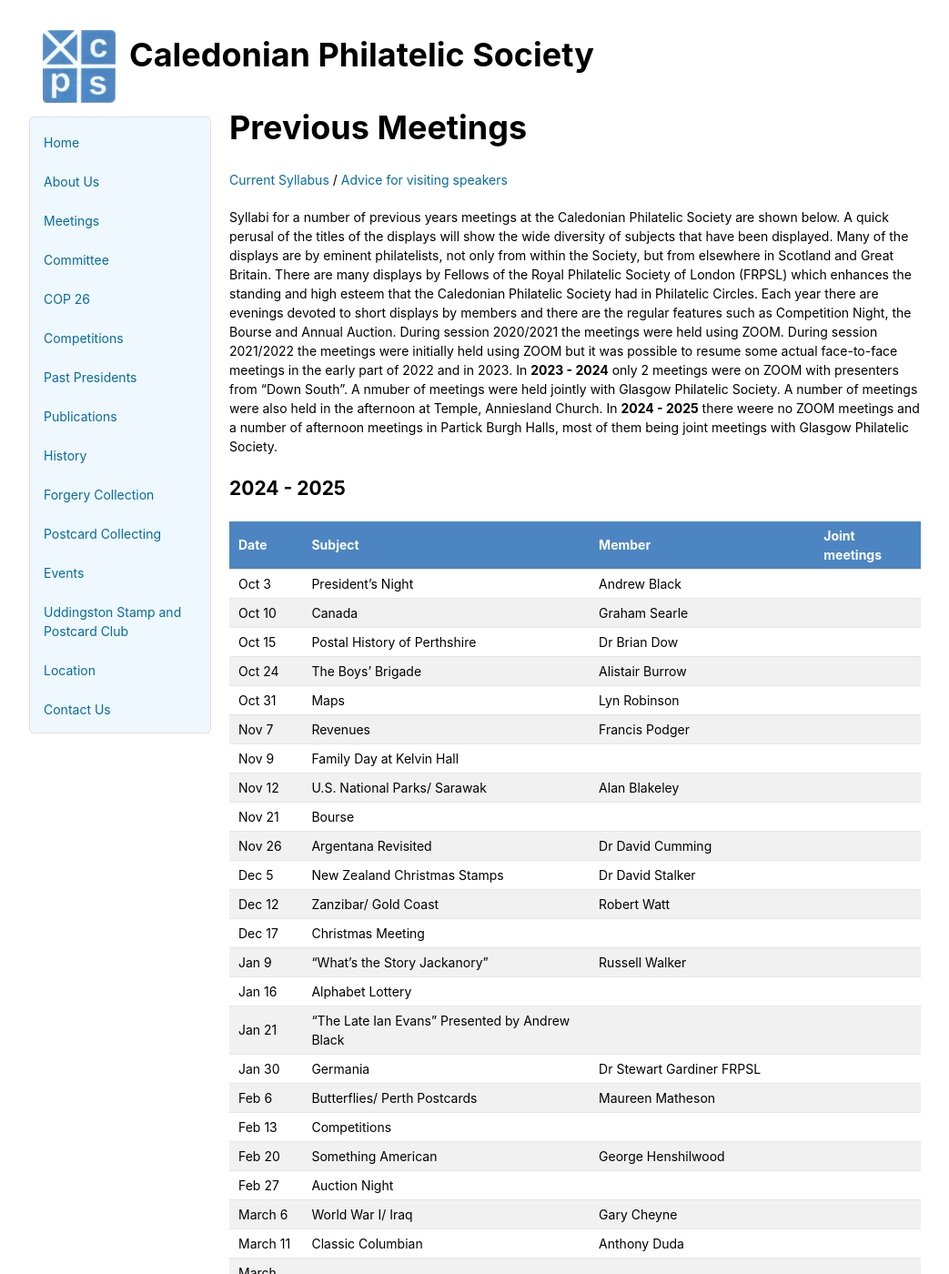
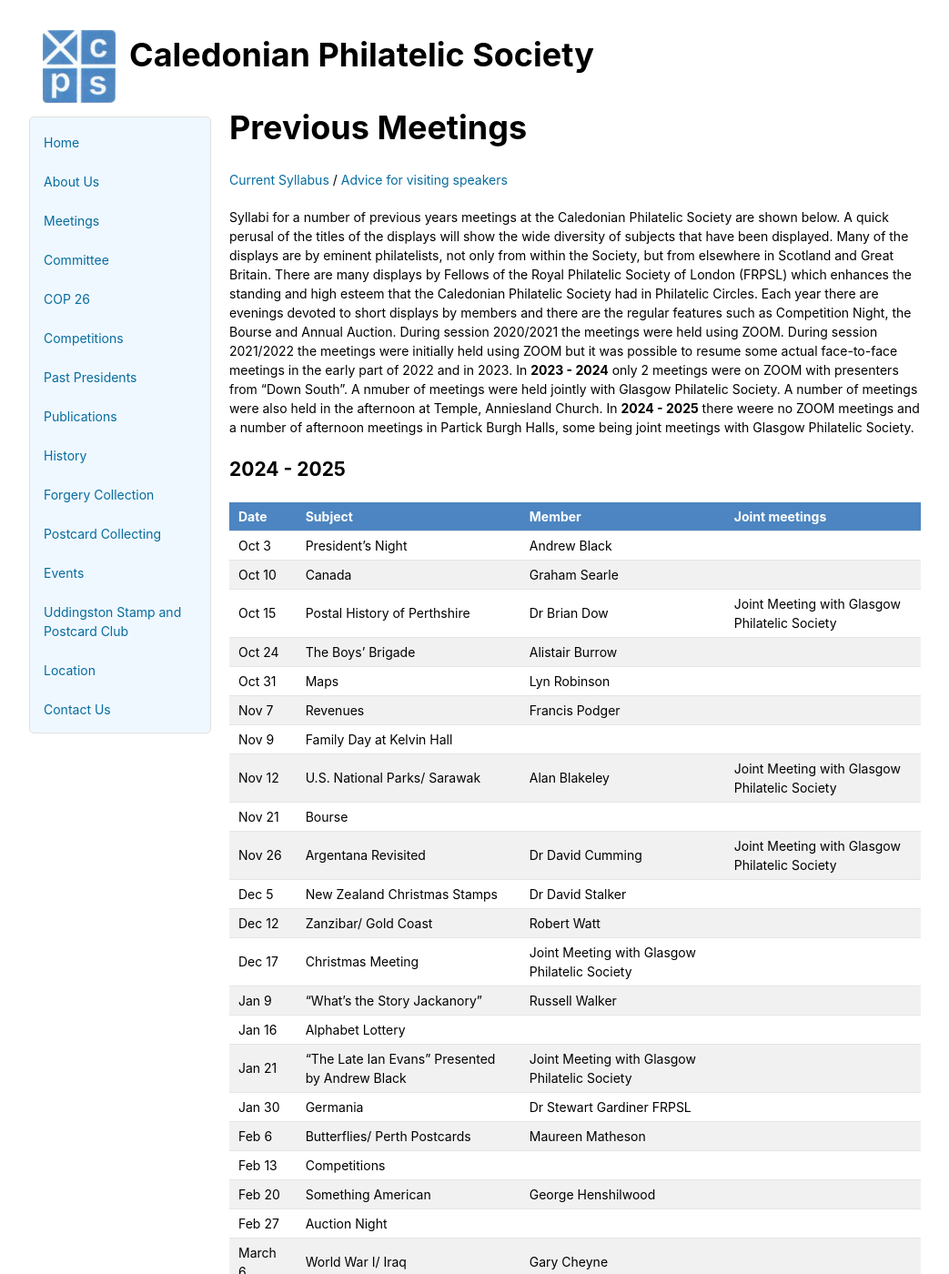
Before and after one commit to astalker/caledonian-stamps, a Jekyll site: the page built from previous-meetings.md, in a window 1280 px wide and 1400 px high. Shown: the whole window at 91% size, without its empty margins (118-1161 px from the left). Built offline with Jekyll 4.4.1, drawn with Linux system fonts in a browser that asks for light colours; our own code applies the rules of GitHub Pages for plain Markdown files; some of the changed text lies outside the part shown.

Commit message:
Update previous-meetings Joint meetings identified

```diff
--- a/previous-meetings.md
+++ b/previous-meetings.md
@@ -2,7 +2,7 @@
 
 [Current Syllabus](./meetings) / [Advice for visiting speakers](./advice-for-visiting-speakers)
 
-Syllabi for a number of previous years meetings at the Caledonian Philatelic Society are shown below. A quick perusal of the titles of the displays will show the wide diversity of subjects that have been displayed. Many of the displays are by eminent philatelists, not only from within the Society, but from elsewhere in Scotland and Great Britain. There are many displays by Fellows of the Royal Philatelic Society of London (FRPSL) which enhances the standing and high esteem that the Caledonian Philatelic Society had in Philatelic Circles. Each year there are evenings devoted to short displays by members and there are the regular features such as Competition Night, the Bourse and Annual Auction. During session 2020/2021 the meetings were held using ZOOM. During session 2021/2022 the meetings were initially held using ZOOM but it was possible to resume some actual face-to-face meetings in the early part of 2022 and in 2023. In  **2023 - 2024** only 2 meetings were on ZOOM with presenters from "Down South". A nmuber of meetings were held jointly with Glasgow Philatelic Society. A number of meetings were also held in the afternoon at Temple, Anniesland Church. In **2024 - 2025** there weere no ZOOM meetings and a number of afternoon meetings in Partick Burgh Halls, most of them being joint meetings with Glasgow Philatelic Society.
+Syllabi for a number of previous years meetings at the Caledonian Philatelic Society are shown below. A quick perusal of the titles of the displays will show the wide diversity of subjects that have been displayed. Many of the displays are by eminent philatelists, not only from within the Society, but from elsewhere in Scotland and Great Britain. There are many displays by Fellows of the Royal Philatelic Society of London (FRPSL) which enhances the standing and high esteem that the Caledonian Philatelic Society had in Philatelic Circles. Each year there are evenings devoted to short displays by members and there are the regular features such as Competition Night, the Bourse and Annual Auction. During session 2020/2021 the meetings were held using ZOOM. During session 2021/2022 the meetings were initially held using ZOOM but it was possible to resume some actual face-to-face meetings in the early part of 2022 and in 2023. In  **2023 - 2024** only 2 meetings were on ZOOM with presenters from "Down South". A nmuber of meetings were held jointly with Glasgow Philatelic Society. A number of meetings were also held in the afternoon at Temple, Anniesland Church. In **2024 - 2025** there weere no ZOOM meetings and a number of afternoon meetings in Partick Burgh Halls, some being joint meetings with Glasgow Philatelic Society.
 
 ## 2024 - 2025
 
@@ -10,29 +10,29 @@ Date  | Subject | Member | Joint meetings
 ----- | ------- | ------ | --------------
 Oct 3  | President's Night | Andrew Black
 Oct 10 | Canada | Graham Searle
-Oct 15 | Postal History of Perthshire| Dr Brian Dow
+Oct 15 | Postal History of Perthshire| Dr Brian Dow | Joint Meeting with Glasgow Philatelic Society
 Oct 24 | The Boys' Brigade | Alistair Burrow
 Oct 31 | Maps | Lyn Robinson
 Nov 7 | Revenues | Francis Podger
 Nov 9 | Family Day at Kelvin Hall
-Nov 12 | U.S. National Parks/ Sarawak | Alan Blakeley
+Nov 12 | U.S. National Parks/ Sarawak | Alan Blakeley | Joint Meeting with Glasgow Philatelic Society
 Nov 21 | Bourse
-Nov 26 | Argentana Revisited | Dr David Cumming
+Nov 26 | Argentana Revisited | Dr David Cumming | Joint Meeting with Glasgow Philatelic Society
 Dec 5 | New Zealand Christmas Stamps | Dr David Stalker
 Dec 12 | Zanzibar/ Gold Coast | Robert Watt
-Dec 17 | Christmas Meeting
+Dec 17 | Christmas Meeting | Joint Meeting with Glasgow Philatelic Society
 Jan 9 | "What's the Story Jackanory" | Russell Walker
 Jan 16 | Alphabet Lottery
-Jan 21 | "The Late Ian Evans"  Presented by Andrew Black
+Jan 21 | "The Late Ian Evans"  Presented by Andrew Black | Joint Meeting with Glasgow Philatelic Society
 Jan 30 | Germania | Dr Stewart Gardiner FRPSL
 Feb 6 | Butterflies/ Perth Postcards | Maureen Matheson
 Feb 13| Competitions
 Feb 20 | Something American | George Henshilwood
 Feb 27 | Auction Night
 March 6  | World War I/ Iraq | Gary Cheyne
-March 11 | Classic Columbian | Anthony Duda
+March 11 | Classic Columbian | Anthony Duda | Joint Meeting with Glasgow Philatelic Society
 March 20 | Syria 1920 - 1950 | Jan van den Baard
-March 25 | George V Commonwealth | Kenny Morrison
+March 25 | George V Commonwealth | Kenny Morrison | Joint Meeting with Glasgow Philatelic Society
 April 4/5 | Annual Congress of ASPS | Vine Conference Centre, Dunfermline
 April 10 | A G M
 
```
